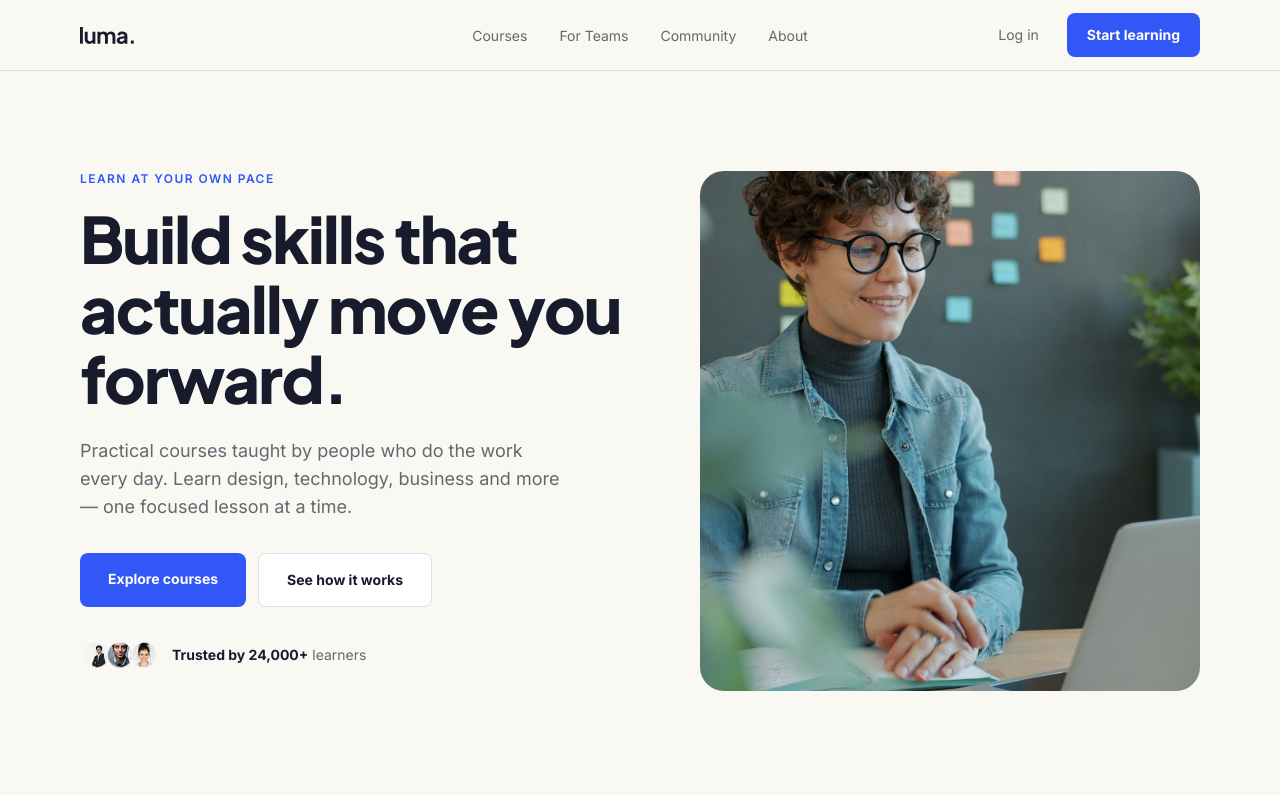
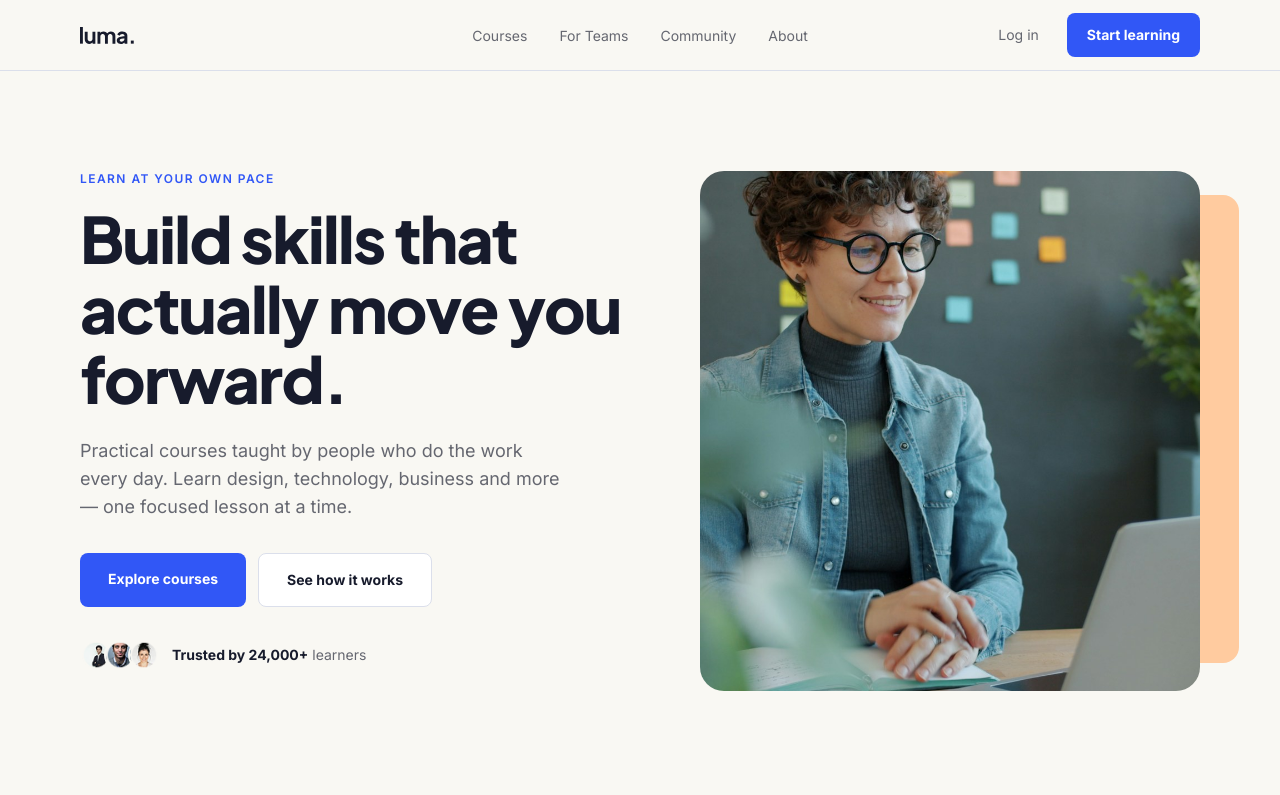
Before and after one commit to nicolas-davila/buzzvel-test-frontend, a Next.js app: page / in a window 1280 px wide. Shown: the top 795 px of the page. Built offline with nearby package versions, Linux system fonts and the light colour scheme.

Commit message:
feat: add decorative accent shape to hero image

```diff
--- a/src/app/globals.css
+++ b/src/app/globals.css
@@ -6,6 +6,7 @@
   --color-foreground: #171B2C;
   --color-line: #DBDFEB;
   --color-muted: #656770;
+  --color-accent: #FFCB9F;
 }
 
 @theme inline {
--- a/src/components/Hero.tsx
+++ b/src/components/Hero.tsx
@@ -37,6 +37,8 @@ export default function Hero() {
                     </div>
                 </div>
                 <div className="relative aspect-[500/520]">
+                    <div className="absolute top-6 right-[-39px] h-[468px] w-[89px] rounded-2xl bg-accent" aria-hidden="true">
+                    </div>
                     <Image
                         src="/hero.jpg"
                         alt="Smiling woman with glasses working on a laptop"
```
Lines whose indentation alone changed are shown as unchanged.
